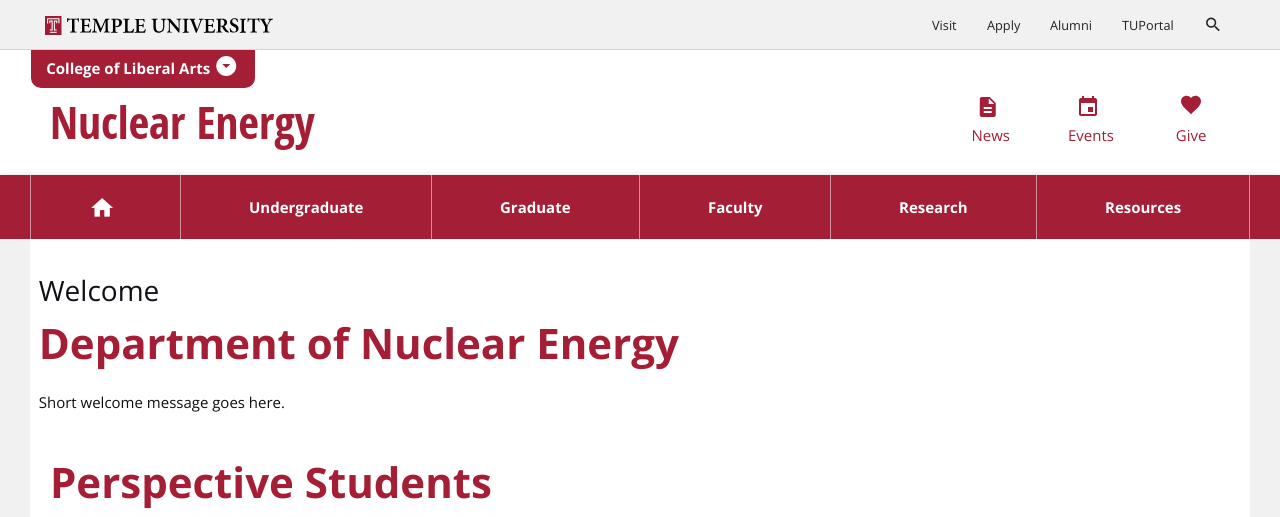
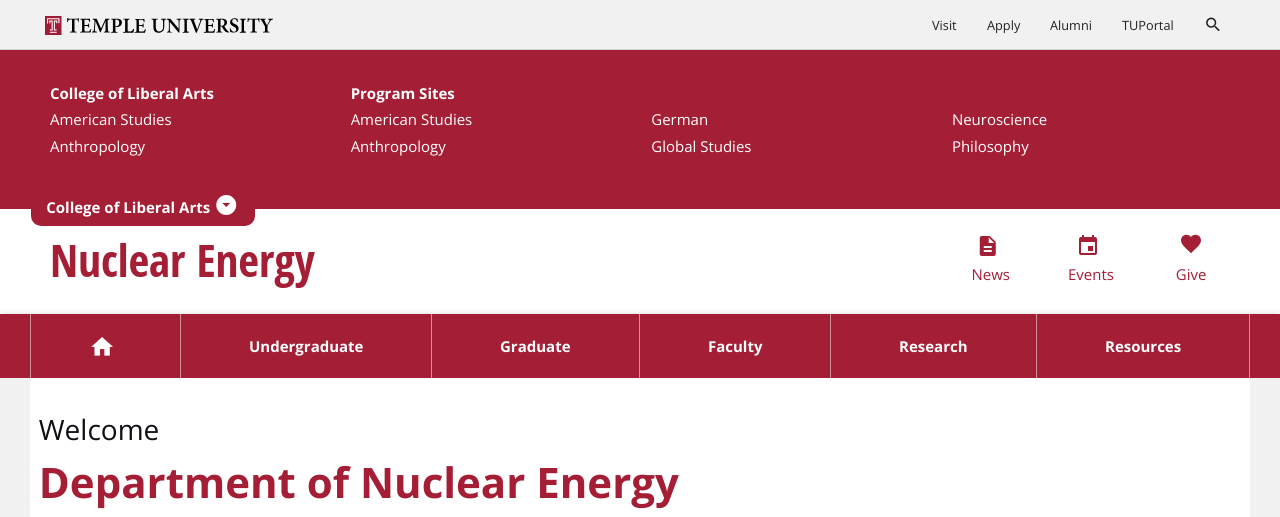
Before and after one commit to TULiberalArts/TUtheme, a Jekyll site: the page built from test_content/home.html, in a window 1280 px wide, cut to the strip 0-517 px from the top of the page. Built offline with Jekyll 4.4.1, drawn with Linux system fonts in a browser that asks for light colours; nearby versions of some CDN libraries.

Commit message:
First draft of CLA dropdown nav

```diff
--- a/_includes/nav/nav-college.html
+++ b/_includes/nav/nav-college.html
@@ -1,3 +1,38 @@
+<div class="college-dropdown">
+  <div class="container">
+    <div class="row">
+      <div class="col m3 s12">
+        <ul>
+          <li><b>{{ site.college }}</b></li>
+          <li><a href="https://liberalarts.temple.edu/site/">American Studies</a></li>
+          <li><a href="https://liberalarts.temple.edu/site/">Anthropology</a></li>
+        </ul>
+      </div>
+      <div class="col m3 s12">
+        <ul>
+          <li><b>Program Sites</b></li>
+          <li><a href="https://liberalarts.temple.edu/site/">American Studies</a></li>
+          <li><a href="https://liberalarts.temple.edu/site/">Anthropology</a></li>
+        </ul>
+      </div>
+      <div class="col m3 s12">
+        <ul>
+          <li>&nbsp;</li>
+          <li><a href="https://liberalarts.temple.edu/site/">German</a></li>
+          <li><a href="https://liberalarts.temple.edu/site/">Global Studies</a></li>
+        </ul>
+      </div>
+      <div class="col m3 s12">
+        <ul>
+          <li>&nbsp;</li>
+          <li><a href="https://liberalarts.temple.edu/site/">Neuroscience</a></li>
+          <li><a href="https://liberalarts.temple.edu/site/">Philosophy</a></li>
+        </ul>
+      </div>
+    </div>
+  </div>
+</div>
+
 <div class="college-nav">
   <div class="container">
     <div class="row">
--- a/_sass/temple/_header.scss
+++ b/_sass/temple/_header.scss
@@ -114,6 +114,25 @@
   }
 }
 
+// College Dropdown
+div.college-dropdown {
+  background: $tu-cherry;
+  color: white;
+  margin-bottom: -1.35em;
+  padding: 1rem 0;
+  a {
+    color: white;
+    display: block;
+  }
+  a {
+    display: block;
+    &:focus, &:active {
+      outline: 2px dotted white;
+    }
+  }
+}
+
+// College Nav
 div.college-nav {
   .college-title {
     font-weight: bold;
```
